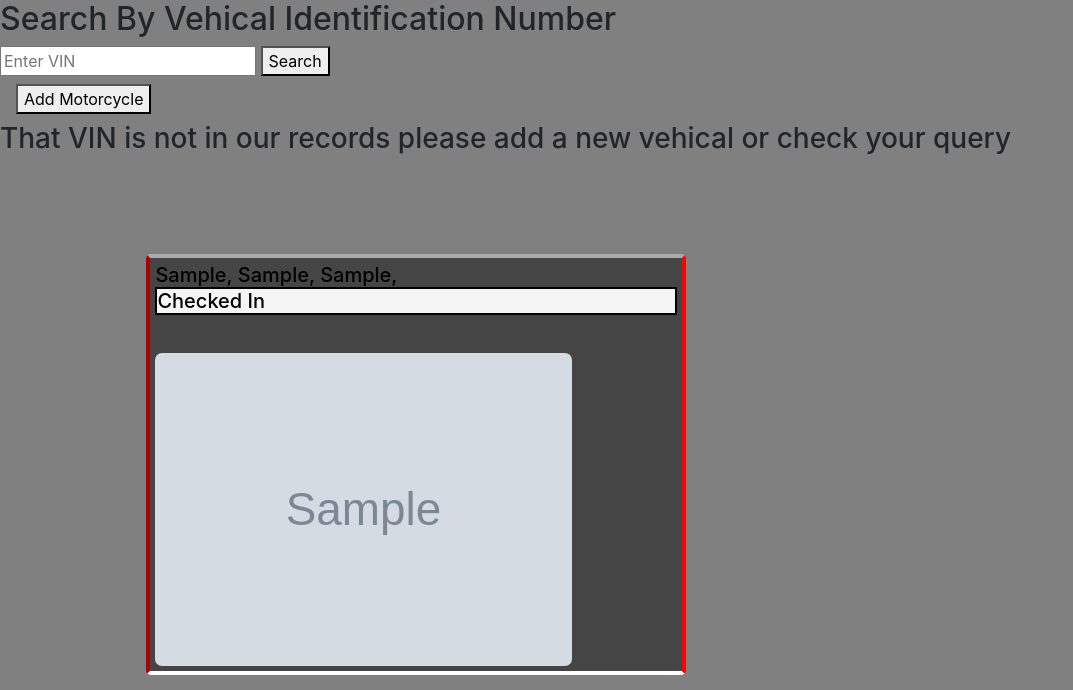
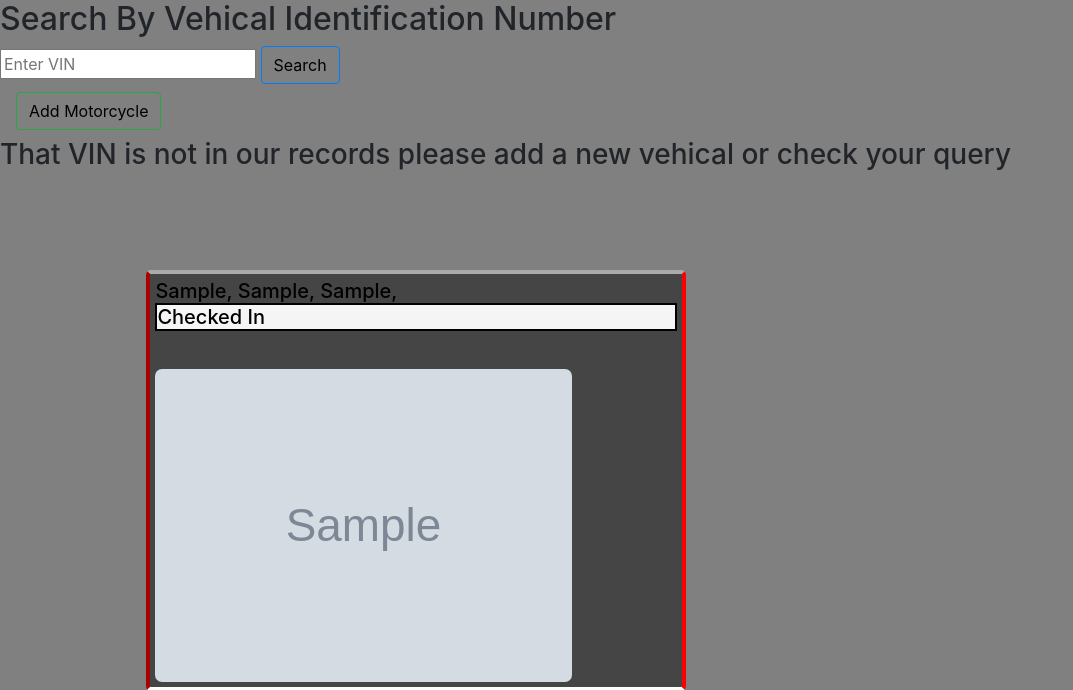
Before and after one commit to alexwill44/Service-Record-Manager, a Django app: page /motorcycles/ in a window 1280 px wide. Shown: the part 56-746 px from the top of the page, without its empty margins (0-1073 px from the left). Run offline with Django 3.2, Linux system fonts and the light colour scheme; a user stored in the database is signed in; tables that the repository leaves empty hold one stand-in row (values such as "Sample post"); grey boxes marked "Sample" are stand-in pictures; style sheets or scripts are compiled from the project's sources; some libraries are stand-ins or nearby versions.

Commit message:
config deployment

```diff
--- a/main_app/static/styles/tech_list.scss
+++ b/main_app/static/styles/tech_list.scss
@@ -60,3 +60,9 @@
         font-size: 12px;
     }
 }
+
+.moto_search{
+    .btn{
+        color: black;
+    }
+}
--- a/main_app/templates/partials/tech_moto_tools.html
+++ b/main_app/templates/partials/tech_moto_tools.html
@@ -4,7 +4,7 @@
 
 <form action="" method="get" class="moto_search">
     <input name="vin" placeholder="Enter VIN"  class="input">
-    <button class="moto_search" value='Search' type="submit"> Search </button><a href="" class="nav-link" data-toggle="modal" data-target="#moto-create-modal"><button> Add Motorcycle </button></a>
+    <button class="btn btn-outline-primary" value='Search' type="submit"> Search </button><a href="" class="nav-link" data-toggle="modal" data-target="#moto-create-modal"><button class="btn btn-outline-success"> Add Motorcycle </button></a>
 </form>
 <div class="moto_list">
 
--- a/static/styles/main.css
+++ b/static/styles/main.css
@@ -224,6 +224,9 @@
     display: inline;
     font-size: 12px; }
 
+.moto_search .btn {
+  color: black; }
+
 .uniForm {
   display: flex;
   flex-direction: column;
```
Also changed, not shown: requirements.txt (+13 -36 lines), 1 other file.
